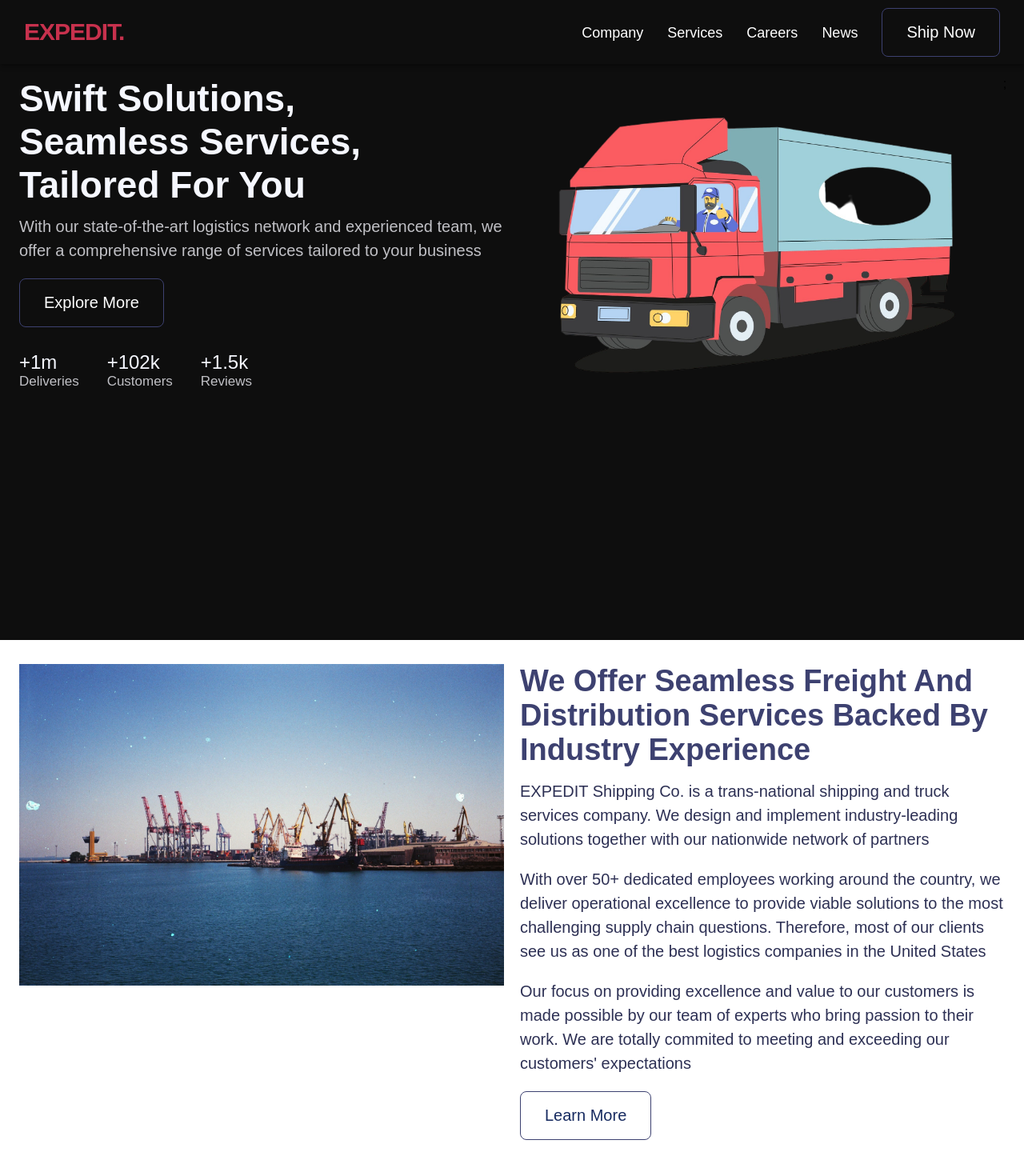
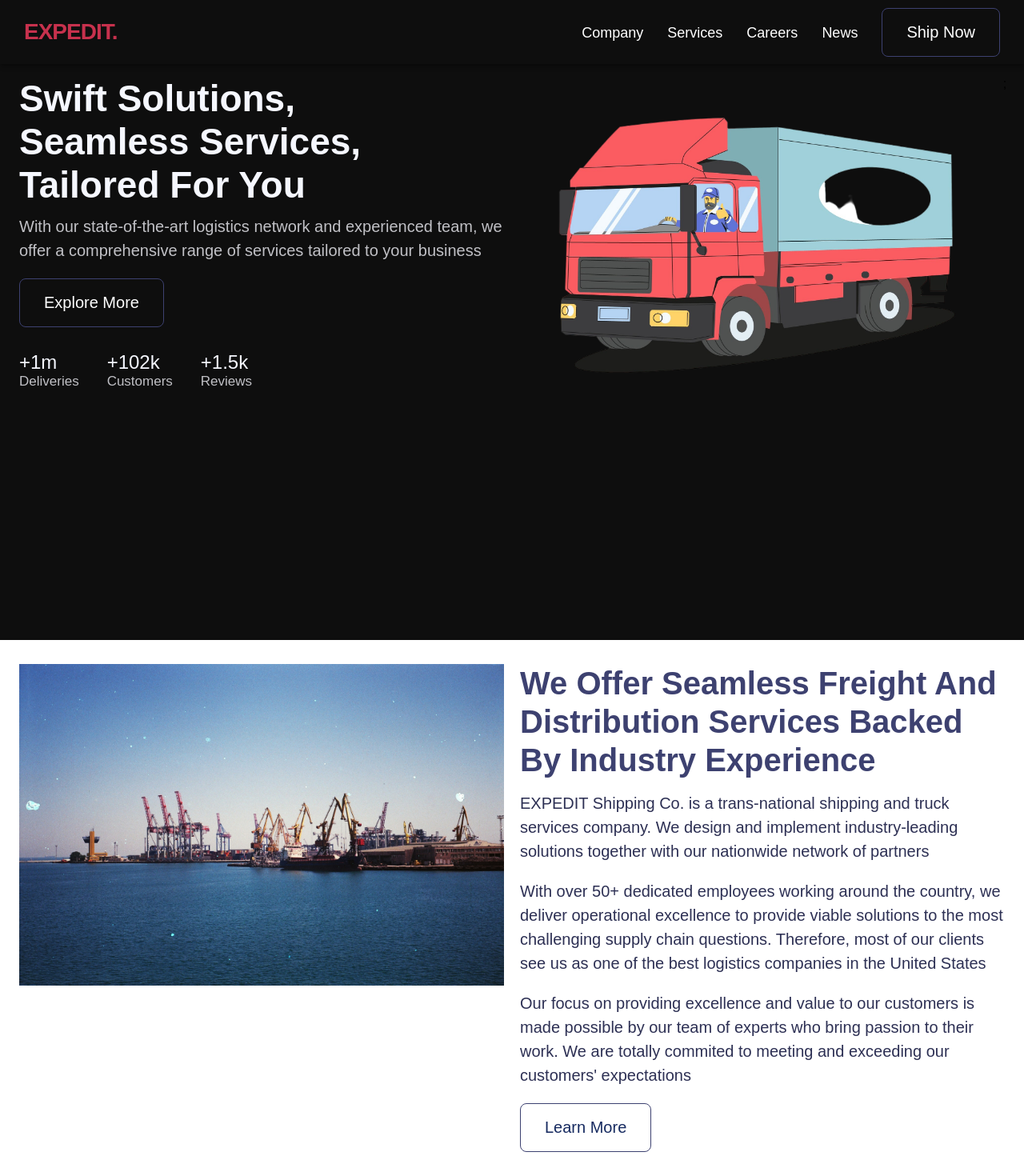
Before and after one commit to muomaekene/Shipping-website, a React (Vite) app: page / in a window 1280 px wide. Shown: the top 1470 px of the page at 80% size. Built offline with nearby package versions, Linux system fonts and the light colour scheme; the HTML template or start-up script is replaced by a standard one; a web font is replaced by a local one.

Commit message:
And more UI tweaks

```diff
--- a/src/components/Banner.jsx
+++ b/src/components/Banner.jsx
@@ -69,10 +69,6 @@ const Container = styled.article`
     color: #f5f7ff;
     margin-bottom: 10px;
 
-    @media ${devices.mobileL} {
-      font-size: 40px;
-    }
-
     @media ${devices.laptop} {
       font-size: 46px;
       width: 90%;
--- a/src/components/ContactUs.jsx
+++ b/src/components/ContactUs.jsx
@@ -30,7 +30,7 @@ const ContactUs = () => {
         </div>
 
         <div className="grid-item-2">
-          <ArticleTitle>Get in Touch</ArticleTitle>
+          <ArticleTitle>GET IN TOUCH</ArticleTitle>
 
           <ContactForm />
         </div>
@@ -72,7 +72,7 @@ const Grid = styled.div`
 
 const Link = styled.p`
   font-size: 20px;
-  font-weight: 600;
+  font-weight: 500;
   margin-bottom: 10px;
   width: fit-content;
 
--- a/src/components/Logo.jsx
+++ b/src/components/Logo.jsx
@@ -9,7 +9,7 @@ const Logo = () => {
 export default Logo;
 
 const Heading = styled(Link)`
-  font-size: 30px;
+  font-size: 28px;
   letter-spacing: -1px;
   text-transform: uppercase;
   font-weight: 600;
--- a/src/components/MobileMenu.jsx
+++ b/src/components/MobileMenu.jsx
@@ -78,7 +78,7 @@ const Container = styled.div`
   }
 
   li {
-    font-size: 18px;
+    font-size: 20px;
     display: inline-block;
     height: 3.5rem;
     width: 100%;
@@ -96,7 +96,7 @@ const ShipNowButton = styled(ButtonLink)`
   width: 100%;
   padding: 15px 0;
   text-align: center;
-  font-size: 18px;
+  font-size: 20px;
   font-weight: 600;
   background: #3d528a;
   color: #fff;
--- a/src/components/SectionTitle.jsx
+++ b/src/components/SectionTitle.jsx
@@ -11,12 +11,13 @@ export default SectionTitle;
 const Container = styled.h3`
   font-family: "REM", sans-serif;
   font-style: normal;
-  font-size: 36px;
+  font-size: 34px;
   color: #3d4170;
   margin-bottom: 15px;
   text-transform: capitalize;
+  line-height: 1.2;
 
   @media ${devices.laptop} {
-    font-size: 38px;
+    font-size: 40px;
   }
 `;
--- a/src/index.css
+++ b/src/index.css
@@ -3,9 +3,7 @@
     margin: 0;
     padding: 0;
     border: 0;
-    /* font-family: "Saira", sans-serif; */
     font-family: "Google Sans", sans-serif;
-    /* font-family: "DM Sans", sans-serif; */
     font-style: normal;
     font-optical-sizing: auto;
     font-size: 100%;
```
